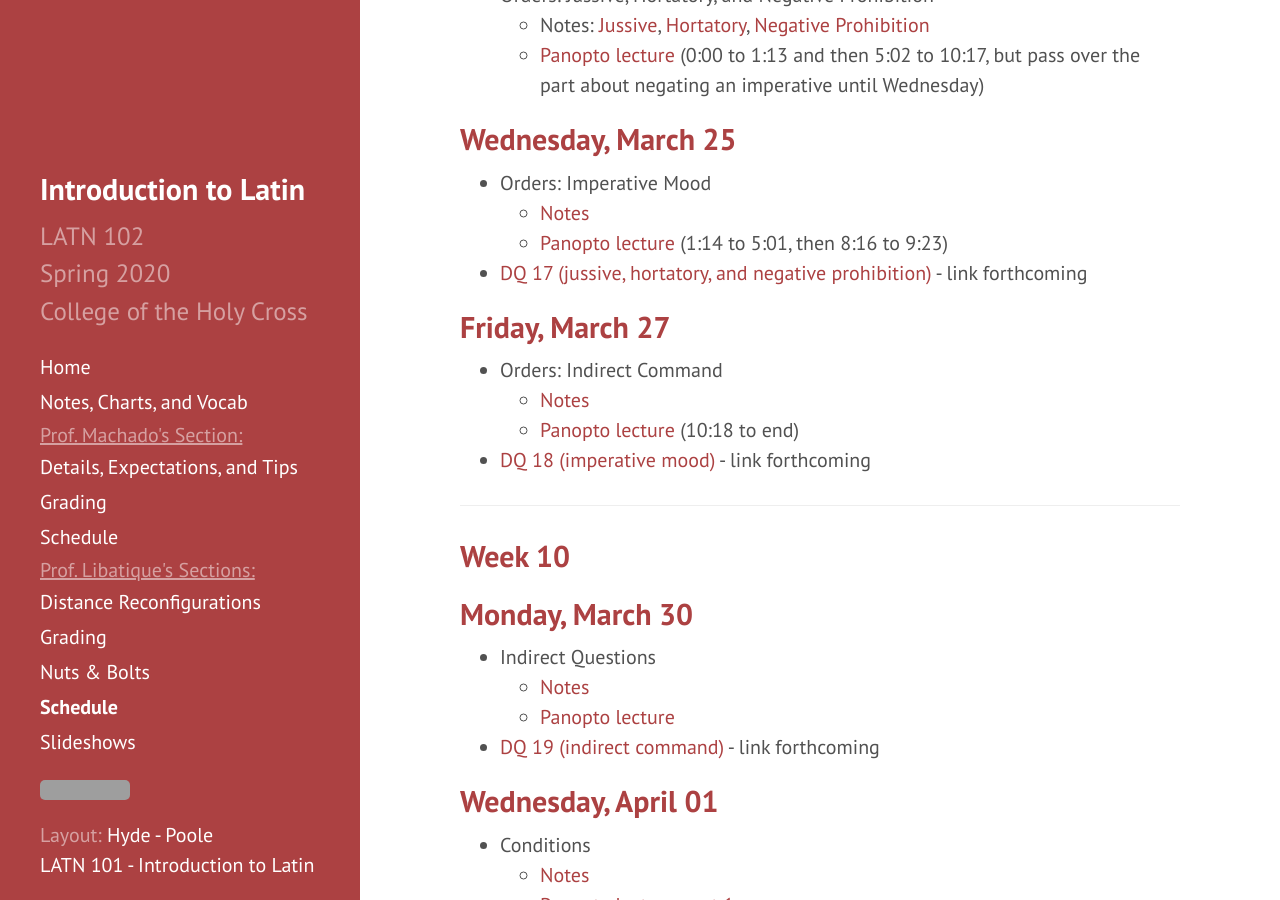
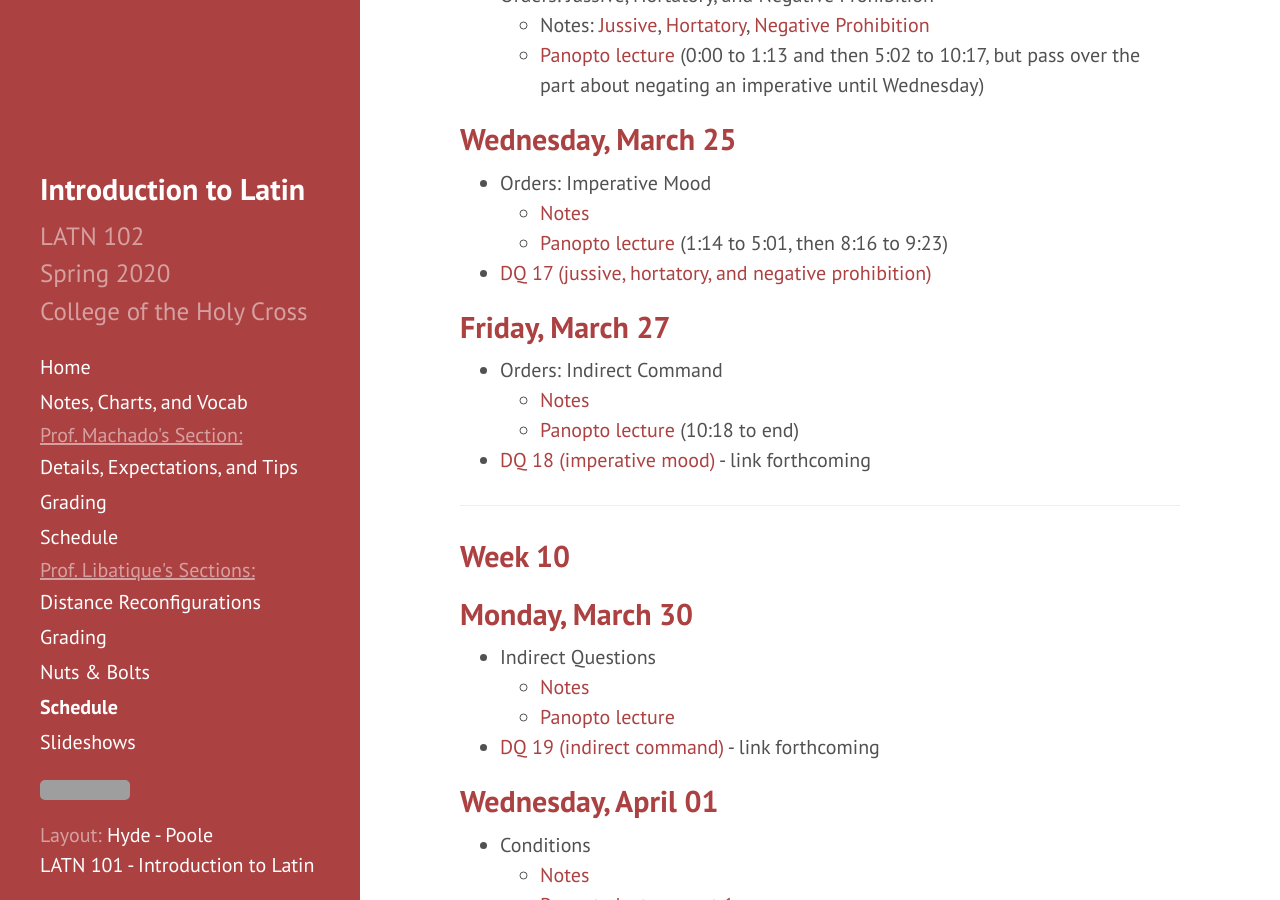
Before and after one commit to DLibatique/LATN102-S20, a Jekyll site: the page built from _pages/schedule-DL.md, in a window 1280 px wide and 900 px high, scrolled down 4162 px. Built offline with Jekyll 4.4.1, drawn with Linux system fonts in a browser that asks for light colours; grey boxes are pictures that could not be loaded.

Commit message:
added dq 17 link

```diff
--- a/_pages/schedule-DL.md
+++ b/_pages/schedule-DL.md
@@ -145,7 +145,7 @@
 - Orders: Imperative Mood
   - [Notes](orders#imperative-mood)
   - [Panopto lecture](https://holycross.hosted.panopto.com/Panopto/Pages/Viewer.aspx?id=6aa9f902-13f1-450d-abb5-ab8101461e47) (1:14 to 5:01, then 8:16 to 9:23)
-- [DQ 17 (jussive, hortatory, and negative prohibition)](#) - link forthcoming
+- [DQ 17 (jussive, hortatory, and negative prohibition)](https://forms.gle/iZXocpEBdJffBpzRA)
 
 ## Friday, March 27
 - Orders: Indirect Command
```
Also changed, not shown: _pages/distance-DL.md (+1 -1 lines).
